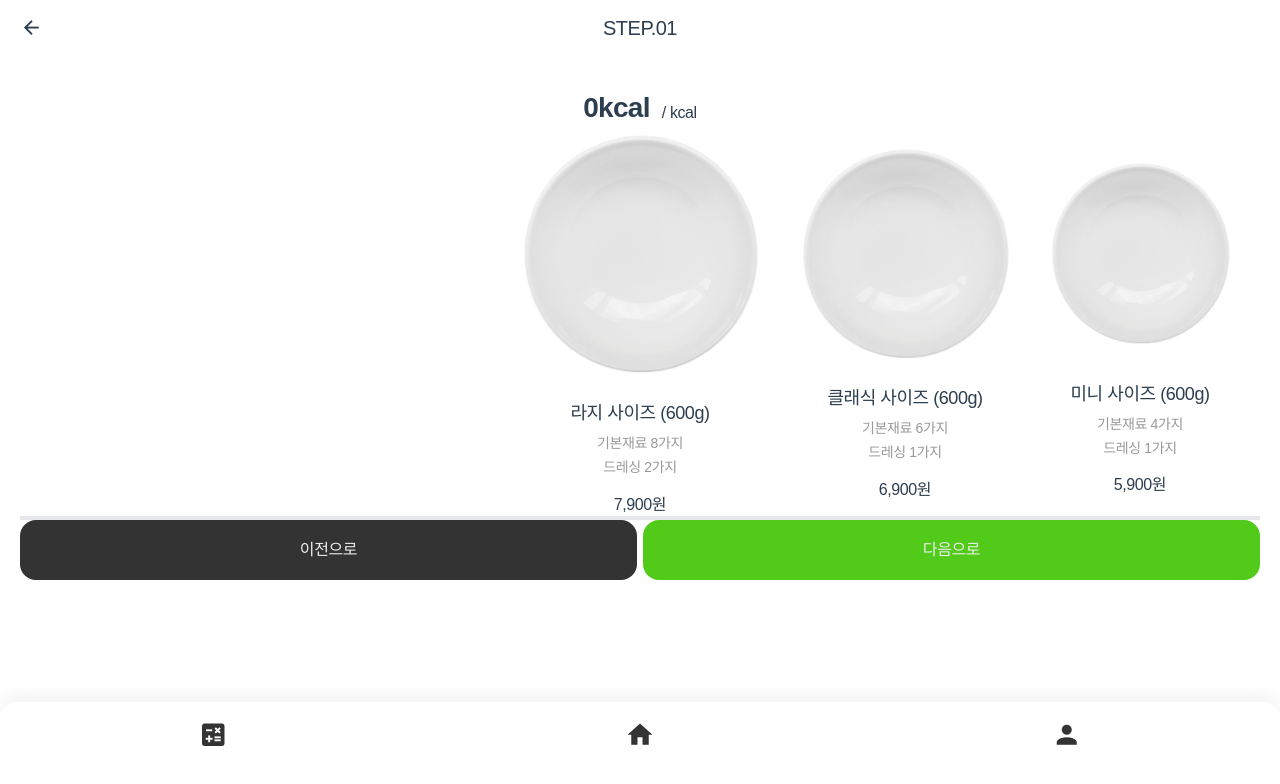
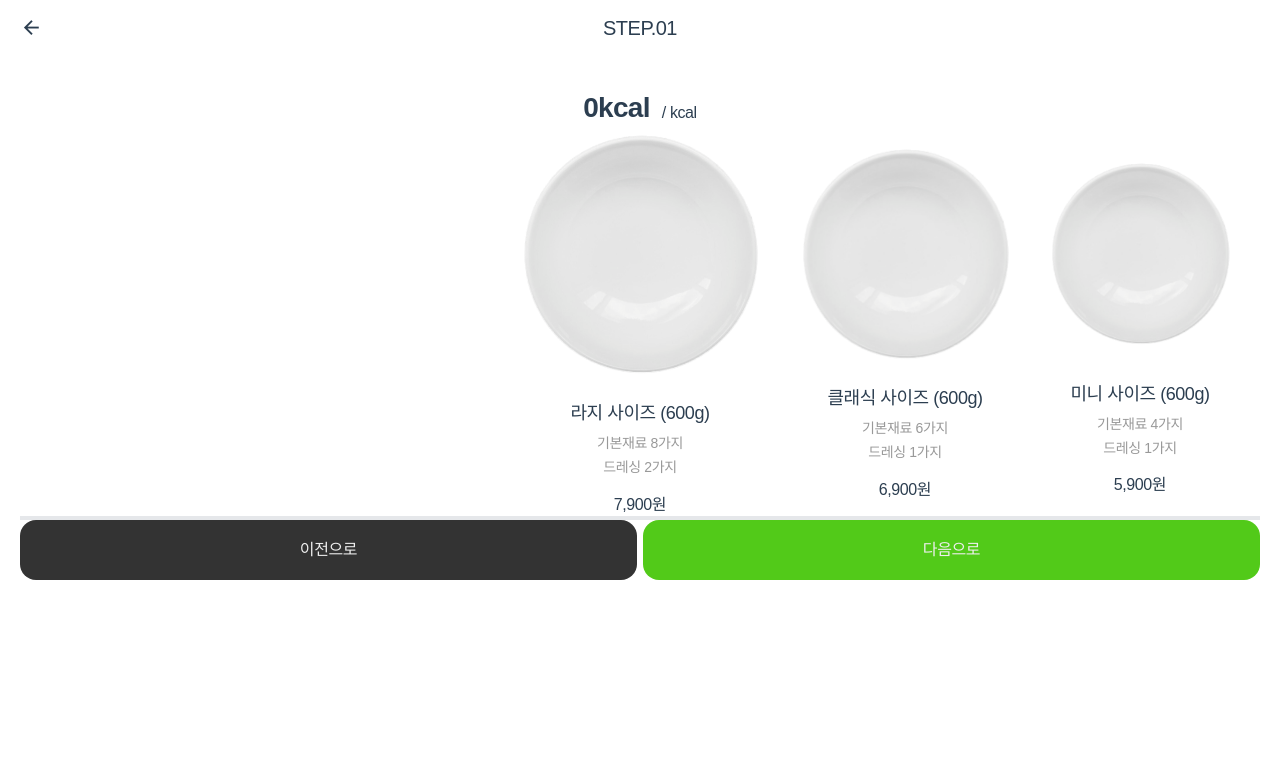
Before and after one commit to yu-hazel/SALAD, a Vue app in the folder salad-vue/: page /orderSize in a window 1280 px wide. Shown: the top 784 px of the page. Built offline with nearby package versions, Linux system fonts and the light colour scheme; a web font is replaced by a local one.

Commit message:
주문 페이지일 때 NavBar.vue 렌더링하지 않음

```diff
--- a/salad-vue/src/App.vue
+++ b/salad-vue/src/App.vue
@@ -1,11 +1,13 @@
 <script setup>
-import { RouterLink, RouterView } from 'vue-router';
+import { RouterLink, RouterView, useRoute } from 'vue-router';
 import NavBar from './components/NavBar.vue';
+
+const route = useRoute();
 </script>
 
 <template>
   <RouterView />
-  <NavBar class="NavBar" />
+  <NavBar v-if="!['/orderSelect', '/orderSize'].includes(route.path)" class="NavBar" />
 </template>
 
 <style scoped></style>
--- a/salad-vue/src/components/OrderHeader.vue
+++ b/salad-vue/src/components/OrderHeader.vue
@@ -1,6 +1,6 @@
 <template>
   <div class="GNB">
-    <v-icon>mdi-arrow-left</v-icon>
+    <v-icon @click="goHome">mdi-arrow-left</v-icon>
     <h2 class="title">STEP.01</h2>
   </div>
   <div class="txtBox">
@@ -11,11 +11,17 @@
 
 <script setup>
 import { onMounted } from 'vue';
+import { useRouter } from 'vue-router';
 import { useCaloriesStore } from '@/stores/caloriesStore';
 import { useIngredientsStore } from '@/stores/ingredientsStore';
 
 const caloriesStore = useCaloriesStore();
 const ingredientsStore = useIngredientsStore();
+const router = useRouter();
+
+const goHome = () => {
+  router.push('/');
+};
 
 onMounted(() => {
   caloriesStore.loadFromLocalStorage();
```
